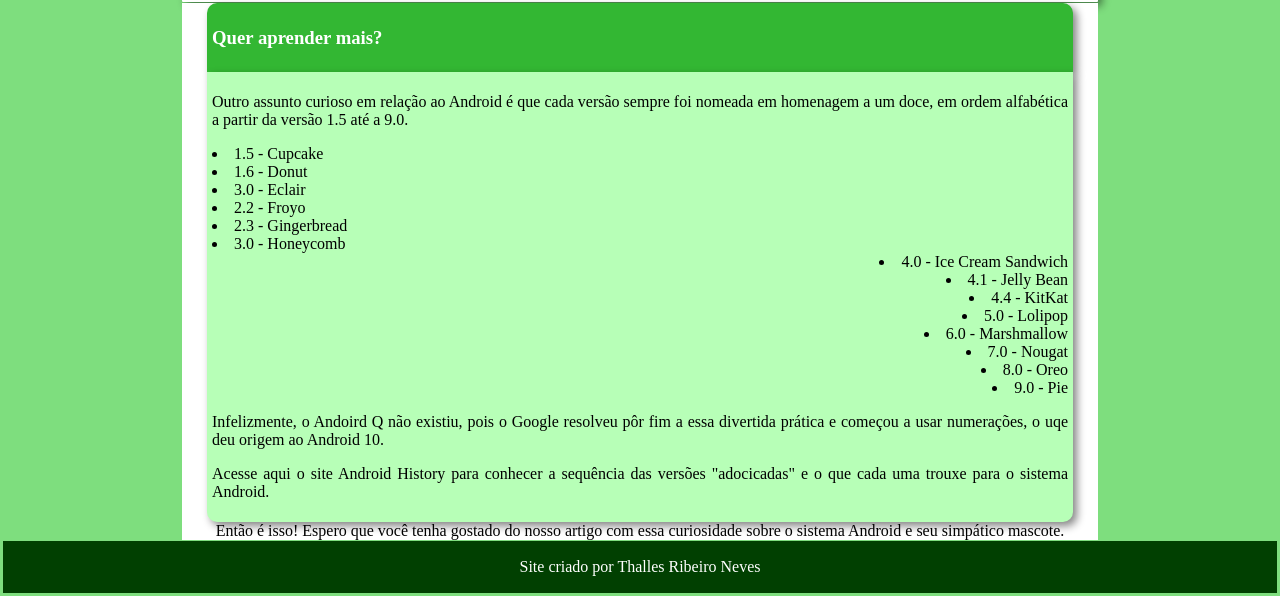
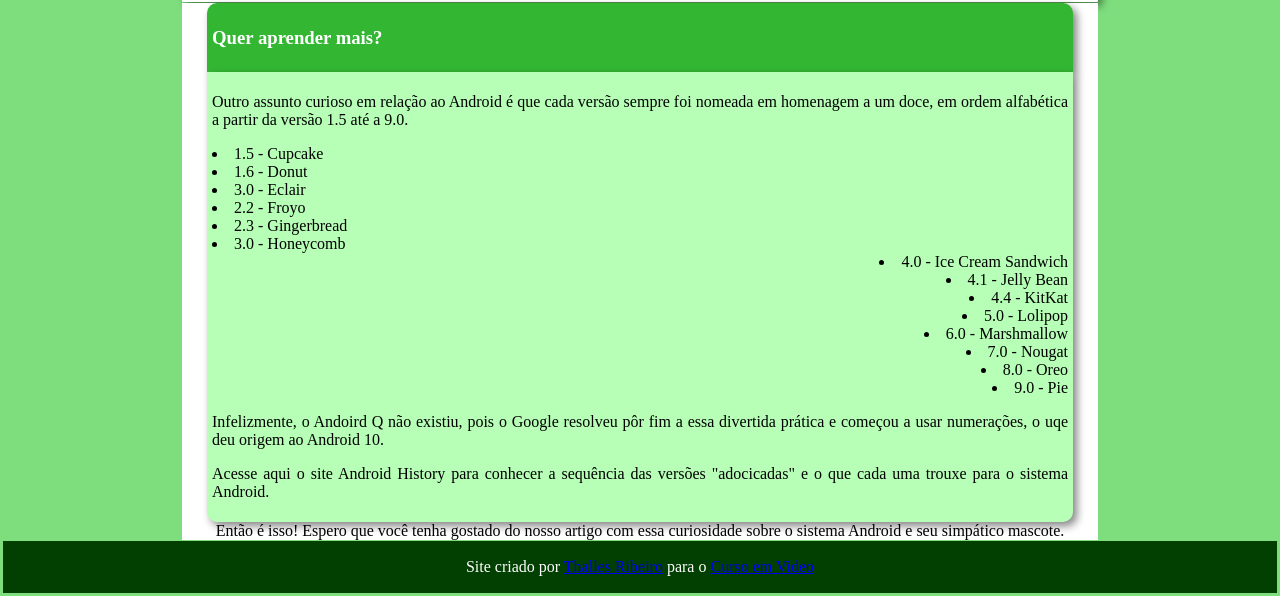
Before and after one commit to ThallesRibeiroNeves/html-css, a plain HTML site: page exercicios/Desafios/Desafioandroid/home.html in a window 1280 px wide. Shown: the part 1726-2322 px from the top of the page. Drawn offline with Linux system fonts and the light colour scheme.

Commit message:
update footer desafio android

```diff
--- a/exercicios/Desafios/Desafioandroid/home.html
+++ b/exercicios/Desafios/Desafioandroid/home.html
@@ -79,7 +79,7 @@
         Então é isso! Espero que você tenha gostado do nosso artigo com essa curiosidade sobre o sistema Android e seu simpático mascote.
     </aside>
     <footer>
-       <p> Site criado por Thalles Ribeiro Neves</p>
+       <p> Site criado por <a href="https://thallesribeironeves.github.io/html-css/">Thalles Ribeiro</a> para o <a href="https://www.cursoemvideo.com">Curso em Video</a></p>
     </footer>
 
 
```
Also changed, not shown: exercicios/Desafios/desafio010/android.html (+1 -1 lines).
